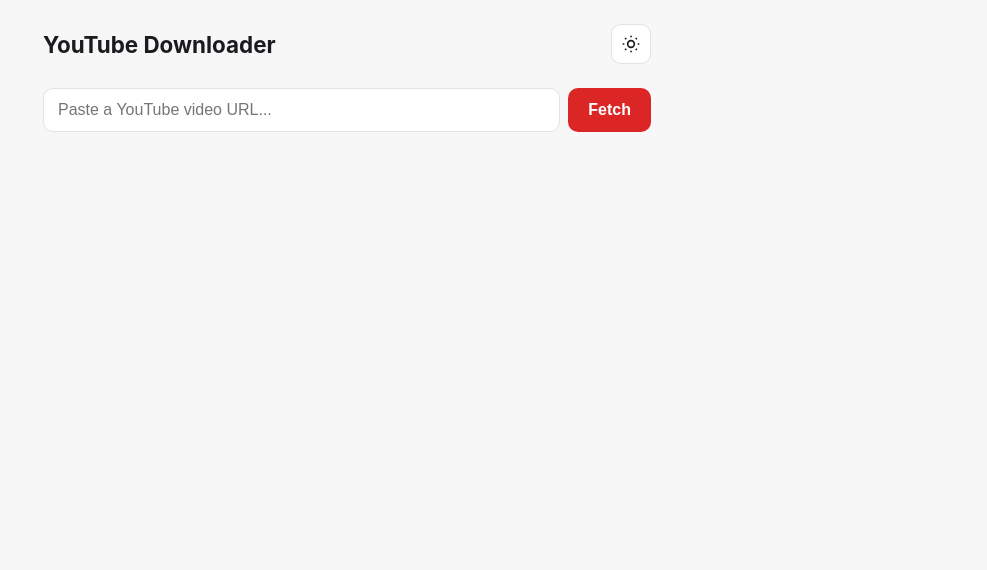
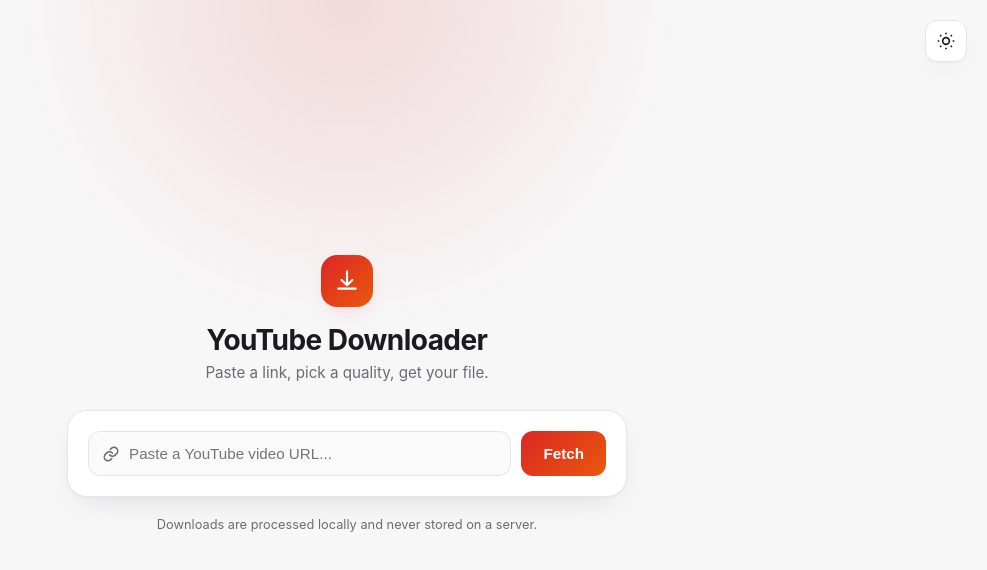
Before and after one commit to bienefc/youtube-downloader, a plain HTML site: page frontend/index.html in a window 1280 px wide. Shown: the whole page, without its empty margins (293-1280 px from the left). Drawn offline with Linux system fonts and the light colour scheme.

Commit message:
update UI

```diff
--- a/frontend/index.html
+++ b/frontend/index.html
@@ -7,10 +7,9 @@
   <link rel="stylesheet" href="style.css" />
 </head>
 <body>
-  <div class="app">
-    <header class="topbar">
-      <h1>YouTube Downloader</h1>
-      <button id="theme-toggle" class="icon-btn" aria-label="Toggle dark mode" title="Toggle dark mode">
+  <div class="bg-glow" aria-hidden="true"></div>
+
+  <button id="theme-toggle" class="icon-btn theme-toggle-fixed" aria-label="Toggle dark mode" title="Toggle dark mode">
     <svg class="icon icon-sun" viewBox="0 0 24 24" fill="none" stroke="currentColor" stroke-width="2">
       <circle cx="12" cy="12" r="4"/>
       <path d="M12 2v2M12 20v2M4.93 4.93l1.41 1.41M17.66 17.66l1.41 1.41M2 12h2M20 12h2M4.93 19.07l1.41-1.41M17.66 6.34l1.41-1.41"/>
@@ -19,12 +18,33 @@
       <path d="M21 12.79A9 9 0 1 1 11.21 3 7 7 0 0 0 21 12.79z"/>
     </svg>
   </button>
-    </header>
 
+  <div class="app">
     <main>
+      <div class="brand">
+        <div class="brand-icon">
+          <svg viewBox="0 0 24 24" fill="none" stroke="currentColor" stroke-width="2" stroke-linecap="round" stroke-linejoin="round">
+            <path d="M12 3v12"/>
+            <path d="M7 11l5 5 5-5"/>
+            <path d="M4 19h16"/>
+          </svg>
+        </div>
+        <h1>YouTube Downloader</h1>
+        <p class="tagline">Paste a link, pick a quality, get your file.</p>
+      </div>
+
+      <div class="card">
         <div class="input-row">
+          <div class="input-wrap">
+            <svg class="input-icon" viewBox="0 0 24 24" fill="none" stroke="currentColor" stroke-width="2" stroke-linecap="round" stroke-linejoin="round">
+              <path d="M10 13a5 5 0 0 0 7.54.54l2-2a5 5 0 0 0-7.07-7.07l-1.5 1.5"/>
+              <path d="M14 11a5 5 0 0 0-7.54-.54l-2 2a5 5 0 0 0 7.07 7.07l1.49-1.5"/>
+            </svg>
             <input id="url-input" type="text" placeholder="Paste a YouTube video URL..." />
-        <button id="fetch-btn" class="primary-btn">Fetch</button>
+          </div>
+          <button id="fetch-btn" class="primary-btn">
+            <span class="btn-label">Fetch</span>
+          </button>
         </div>
 
         <p id="error-msg" class="error" hidden></p>
@@ -33,8 +53,10 @@
           <img id="video-thumb" alt="Video thumbnail" />
           <div class="video-meta">
             <h2 id="video-title"></h2>
+            <div class="meta-row">
               <p id="video-uploader" class="muted"></p>
               <p id="video-duration" class="muted"></p>
+            </div>
 
             <div class="download-row">
               <select id="quality-select">
@@ -44,12 +66,17 @@
                 <option value="480p">480p</option>
                 <option value="audio">Audio only (MP3)</option>
               </select>
-            <button id="download-btn" class="primary-btn">Download</button>
+              <button id="download-btn" class="primary-btn">
+                <span class="btn-label">Download</span>
+              </button>
             </div>
 
             <p id="status-msg" class="muted" hidden></p>
           </div>
         </section>
+      </div>
+
+      <p class="footnote">Downloads are processed locally and never stored on a server.</p>
     </main>
   </div>
 
--- a/frontend/style.css
+++ b/frontend/style.css
@@ -2,41 +2,53 @@
   color-scheme: light;
   --bg: #f7f7f8;
   --surface: #ffffff;
-  --border: #e2e2e6;
+  --surface-2: #fafafa;
+  --border: #e5e5ea;
   --text: #1a1a1f;
   --text-muted: #6b6b76;
   --accent: #dc2626;
+  --accent-2: #ea580c;
   --accent-hover: #b91c1c;
   --error-bg: #fee2e2;
   --error-text: #991b1b;
+  --shadow: 0 1px 2px rgba(20, 20, 25, 0.04), 0 12px 32px -12px rgba(20, 20, 25, 0.12);
+  --glow: rgba(220, 38, 38, 0.14);
 }
 
 @media (prefers-color-scheme: dark) {
   :root:not([data-theme="light"]) {
     color-scheme: dark;
-    --bg: #17171b;
-    --surface: #212126;
-    --border: #33333a;
+    --bg: #111113;
+    --surface: #1c1c20;
+    --surface-2: #232328;
+    --border: #303036;
     --text: #f2f2f4;
     --text-muted: #9a9aa4;
     --accent: #ef4444;
+    --accent-2: #f97316;
     --accent-hover: #f87171;
     --error-bg: #3f1d1d;
     --error-text: #fca5a5;
+    --shadow: 0 1px 2px rgba(0, 0, 0, 0.3), 0 20px 48px -16px rgba(0, 0, 0, 0.55);
+    --glow: rgba(239, 68, 68, 0.16);
   }
 }
 
 :root[data-theme="dark"] {
   color-scheme: dark;
-  --bg: #17171b;
-  --surface: #212126;
-  --border: #33333a;
+  --bg: #111113;
+  --surface: #1c1c20;
+  --surface-2: #232328;
+  --border: #303036;
   --text: #f2f2f4;
   --text-muted: #9a9aa4;
   --accent: #ef4444;
+  --accent-2: #f97316;
   --accent-hover: #f87171;
   --error-bg: #3f1d1d;
   --error-text: #fca5a5;
+  --shadow: 0 1px 2px rgba(0, 0, 0, 0.3), 0 20px 48px -16px rgba(0, 0, 0, 0.55);
+  --glow: rgba(239, 68, 68, 0.16);
 }
 
 * {
@@ -47,43 +59,55 @@
   display: none !important;
 }
 
+html, body {
+  height: 100%;
+}
+
 body {
   margin: 0;
   background: var(--bg);
   color: var(--text);
   font-family: -apple-system, BlinkMacSystemFont, "Segoe UI", Roboto, sans-serif;
-  transition: background 0.15s ease, color 0.15s ease;
+  transition: background 0.2s ease, color 0.2s ease;
+  min-height: 100vh;
+  position: relative;
+  overflow-x: hidden;
 }
 
-.app {
-  max-width: 640px;
-  margin: 0 auto;
-  padding: 24px 16px 48px;
+.bg-glow {
+  position: fixed;
+  inset: 0;
+  z-index: 0;
+  pointer-events: none;
+  background:
+    radial-gradient(560px circle at 50% 0%, var(--glow), transparent 60%);
 }
 
-.topbar {
-  display: flex;
-  align-items: center;
-  justify-content: space-between;
-  margin-bottom: 24px;
-}
-
-.topbar h1 {
-  font-size: 1.4rem;
-  margin: 0;
+.theme-toggle-fixed {
+  position: fixed;
+  top: 20px;
+  right: 20px;
+  z-index: 10;
 }
 
 .icon-btn {
   border: 1px solid var(--border);
   background: var(--surface);
   color: var(--text);
-  width: 40px;
-  height: 40px;
-  border-radius: 10px;
+  width: 42px;
+  height: 42px;
+  border-radius: 12px;
   display: flex;
   align-items: center;
   justify-content: center;
   cursor: pointer;
+  box-shadow: var(--shadow);
+  transition: transform 0.15s ease, border-color 0.15s ease;
+}
+
+.icon-btn:hover {
+  transform: translateY(-1px);
+  border-color: var(--accent);
 }
 
 .icon-btn .icon {
@@ -112,35 +136,132 @@
   }
 }
 
+.app {
+  position: relative;
+  z-index: 1;
+  min-height: 100vh;
+  display: flex;
+  align-items: center;
+  justify-content: center;
+  padding: 32px 16px;
+}
+
+main {
+  width: 100%;
+  max-width: 560px;
+  display: flex;
+  flex-direction: column;
+  align-items: center;
+}
+
+.brand {
+  text-align: center;
+  margin-bottom: 28px;
+}
+
+.brand-icon {
+  width: 52px;
+  height: 52px;
+  margin: 0 auto 16px;
+  border-radius: 16px;
+  display: flex;
+  align-items: center;
+  justify-content: center;
+  color: #fff;
+  background: linear-gradient(135deg, var(--accent), var(--accent-2));
+  box-shadow: 0 8px 20px -6px var(--glow);
+}
+
+.brand-icon svg {
+  width: 26px;
+  height: 26px;
+}
+
+.brand h1 {
+  font-size: 1.75rem;
+  font-weight: 700;
+  margin: 0 0 6px;
+  letter-spacing: -0.02em;
+}
+
+.tagline {
+  color: var(--text-muted);
+  margin: 0;
+  font-size: 0.95rem;
+}
+
+.card {
+  width: 100%;
+  background: var(--surface);
+  border: 1px solid var(--border);
+  border-radius: 20px;
+  padding: 20px;
+  box-shadow: var(--shadow);
+}
+
 .input-row {
   display: flex;
-  gap: 8px;
+  gap: 10px;
+}
+
+.input-wrap {
+  position: relative;
+  flex: 1;
+  min-width: 0;
+}
+
+.input-icon {
+  position: absolute;
+  left: 14px;
+  top: 50%;
+  transform: translateY(-50%);
+  width: 18px;
+  height: 18px;
+  color: var(--text-muted);
+  pointer-events: none;
 }
 
 input[type="text"], select {
   width: 100%;
-  padding: 12px 14px;
-  border-radius: 10px;
+  padding: 13px 14px;
+  border-radius: 12px;
   border: 1px solid var(--border);
-  background: var(--surface);
+  background: var(--surface-2);
   color: var(--text);
-  font-size: 1rem;
+  font-size: 0.95rem;
+  transition: border-color 0.15s ease, box-shadow 0.15s ease;
+}
+
+input[type="text"] {
+  padding-left: 40px;
+}
+
+input[type="text"]:focus, select:focus {
+  outline: none;
+  border-color: var(--accent);
+  box-shadow: 0 0 0 3px var(--glow);
 }
 
 .primary-btn {
-  padding: 12px 20px;
-  border-radius: 10px;
+  padding: 13px 22px;
+  border-radius: 12px;
   border: none;
-  background: var(--accent);
+  background: linear-gradient(135deg, var(--accent), var(--accent-2));
   color: #fff;
-  font-size: 1rem;
+  font-size: 0.95rem;
   font-weight: 600;
   cursor: pointer;
   white-space: nowrap;
+  transition: transform 0.15s ease, box-shadow 0.15s ease, opacity 0.15s ease;
 }
 
-.primary-btn:hover {
-  background: var(--accent-hover);
+.primary-btn:hover:not(:disabled) {
+  transform: translateY(-1px);
+  box-shadow: 0 8px 20px -8px var(--glow);
+}
+
+.primary-btn:active:not(:disabled) {
+  transform: translateY(0);
 }
 
 .primary-btn:disabled {
@@ -151,27 +272,31 @@
 .error {
   background: var(--error-bg);
   color: var(--error-text);
-  padding: 10px 14px;
-  border-radius: 10px;
-  margin-top: 16px;
+  padding: 11px 14px;
+  border-radius: 12px;
+  margin: 16px 0 0;
+  font-size: 0.9rem;
+  animation: fade-in 0.2s ease;
 }
 
 .video-card {
   margin-top: 20px;
-  background: var(--surface);
+  background: var(--surface-2);
   border: 1px solid var(--border);
-  border-radius: 14px;
+  border-radius: 16px;
   padding: 16px;
   display: flex;
   gap: 16px;
+  animation: fade-in 0.25s ease;
 }
 
 .video-card img {
   width: 160px;
   height: 90px;
   object-fit: cover;
-  border-radius: 8px;
+  border-radius: 10px;
   flex-shrink: 0;
+  background: var(--border);
 }
 
 .video-meta {
@@ -180,9 +305,18 @@
 }
 
 .video-meta h2 {
-  font-size: 1.05rem;
-  margin: 0 0 4px;
+  font-size: 1.02rem;
+  font-weight: 600;
+  margin: 0 0 6px;
   word-break: break-word;
+  line-height: 1.35;
+}
+
+.meta-row {
+  display: flex;
+  align-items: center;
+  gap: 8px;
+  flex-wrap: wrap;
 }
 
 .muted {
@@ -194,7 +328,7 @@
 .download-row {
   display: flex;
   gap: 8px;
-  margin-top: 12px;
+  margin-top: 14px;
   flex-wrap: wrap;
 }
 
@@ -203,13 +337,44 @@
   min-width: 140px;
 }
 
+.download-row .primary-btn {
+  padding: 11px 18px;
+}
+
+.footnote {
+  margin-top: 20px;
+  color: var(--text-muted);
+  font-size: 0.8rem;
+  text-align: center;
+}
+
+@keyframes fade-in {
+  from {
+    opacity: 0;
+    transform: translateY(4px);
+  }
+  to {
+    opacity: 1;
+    transform: translateY(0);
+  }
+}
+
 @media (max-width: 480px) {
+  .input-row {
+    flex-direction: column;
+  }
+
   .video-card {
     flex-direction: column;
   }
+
   .video-card img {
     width: 100%;
     height: auto;
     aspect-ratio: 16 / 9;
   }
+
+  .brand h1 {
+    font-size: 1.4rem;
+  }
 }
```
Lines whose indentation alone changed are shown as unchanged.
